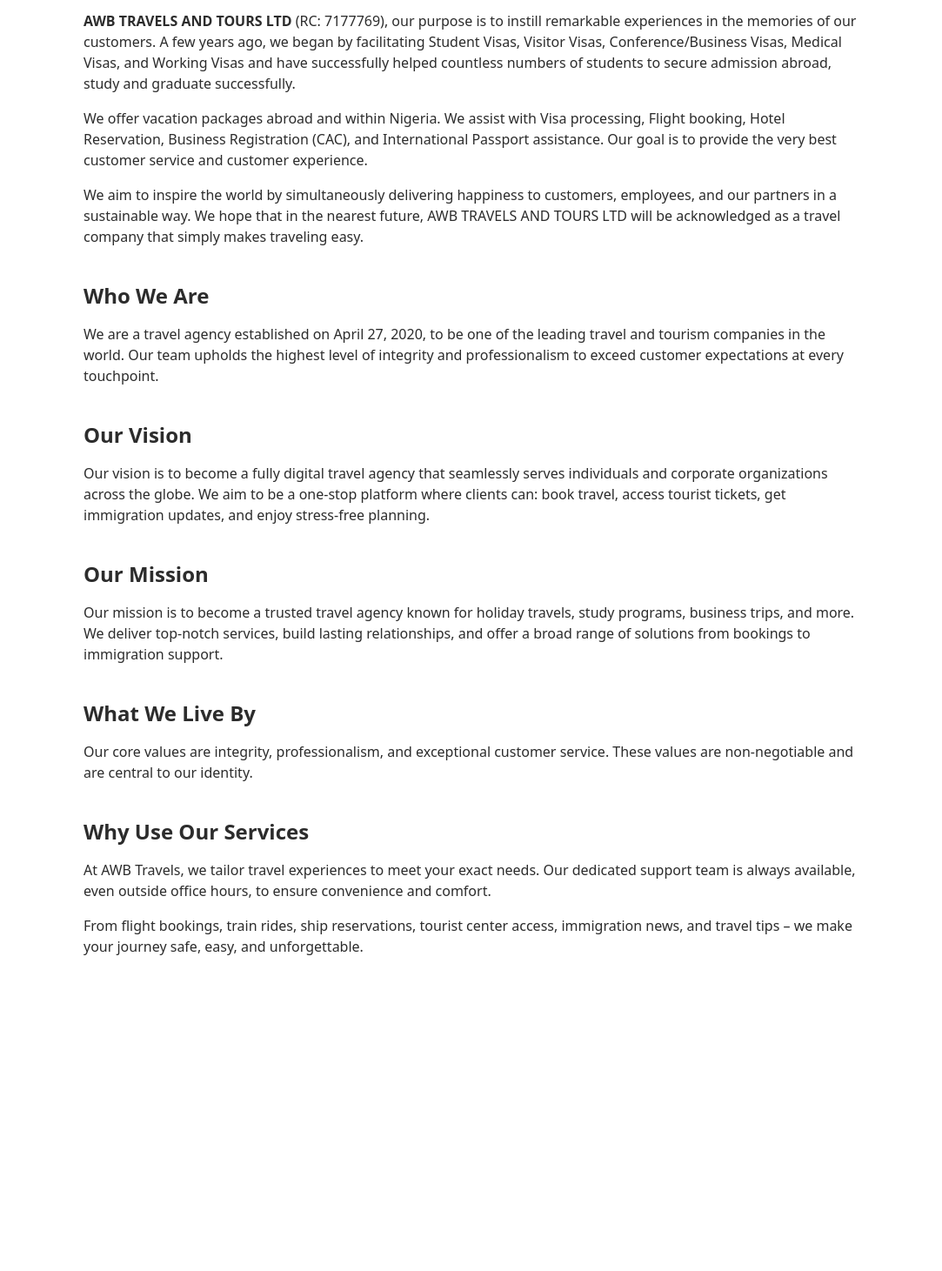
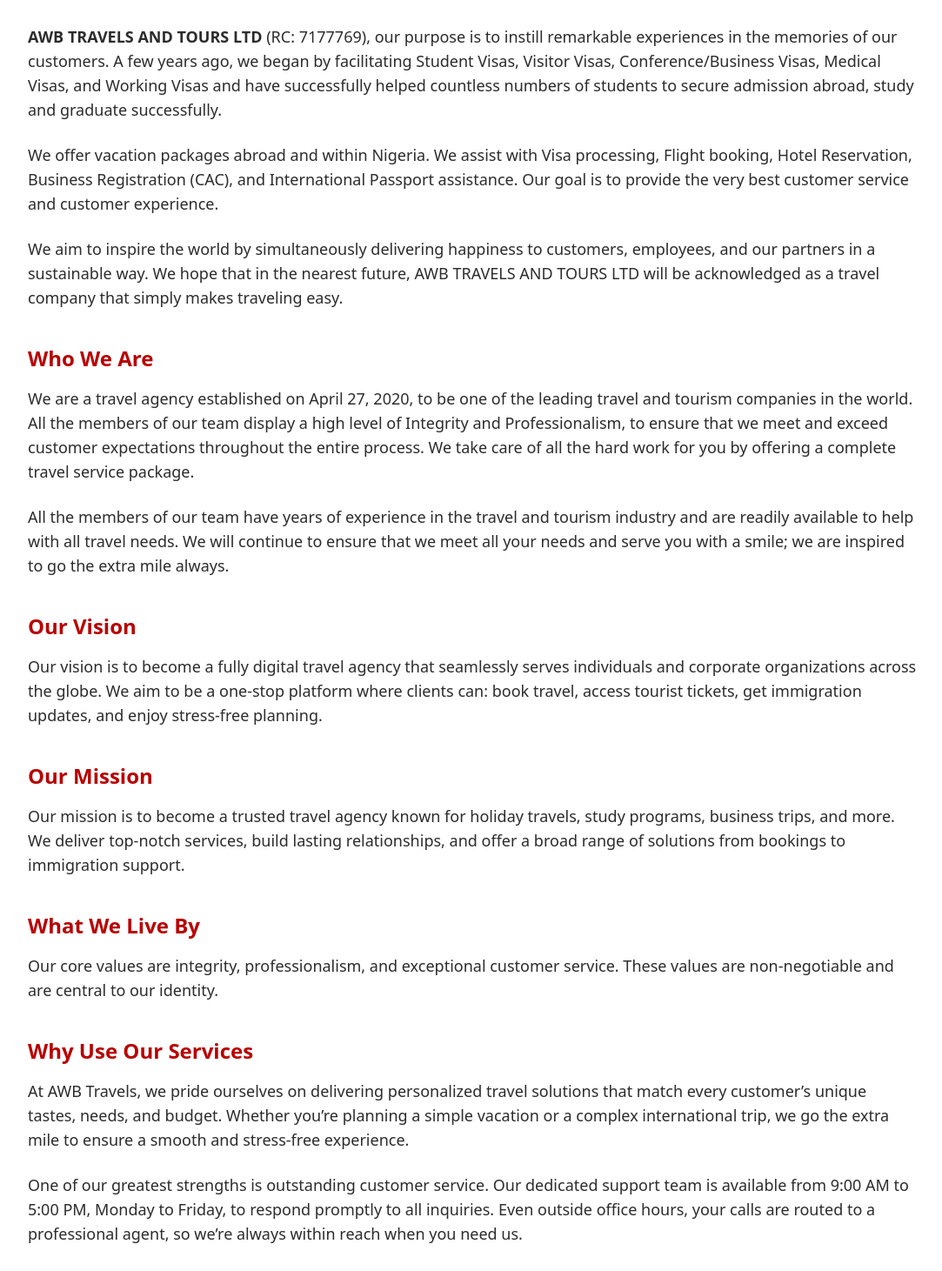
Before and after one commit to awbtravels/andtours, a React (Vite) app: page /about in a window 1280 px wide. Shown: the part 100-1561 px from the top of the page at 87% size, without its empty margins (96-1179 px from the left). Before the commit the page ends 1264 px from the top, so only its background shows below. Built offline with nearby package versions, Linux system fonts and the light colour scheme.

Commit message:
Update AboutPage.jsx

```diff
--- a/src/pages/AboutPage.jsx
+++ b/src/pages/AboutPage.jsx
@@ -1,65 +1,81 @@
 // src/pages/AboutPage.jsx import React from "react";
 
-export default function AboutPage() { return ( <main className="bg-white text-charcoal min-h-screen font-sans px-6 py-12"> <div className="max-w-4xl mx-auto"> <h1 className="text-3xl md:text-4xl font-bold text-center mb-6">About Us</h1>
+export default function AboutPage() { return ( <main className="bg-white text-charcoal min-h-screen px-6 py-12"> <section className="max-w-5xl mx-auto"> <h1 className="text-3xl md:text-5xl font-bold text-center mb-8 text-red-primary"> About Us </h1>
 
-<p className="mb-4">
-      <strong>AWB TRAVELS AND TOURS LTD</strong> (RC: 7177769), our purpose is to instill remarkable
-      experiences in the memories of our customers. A few years ago, we began by facilitating
-      Student Visas, Visitor Visas, Conference/Business Visas, Medical Visas, and Working Visas
-      and have successfully helped countless numbers of students to secure admission abroad,
-      study and graduate successfully.
+<p className="text-base md:text-lg leading-relaxed mb-6">
+      <strong>AWB TRAVELS AND TOURS LTD</strong> (RC: 7177769), our purpose is to instill
+      remarkable experiences in the memories of our customers. A few years ago,
+      we began by facilitating Student Visas, Visitor Visas, Conference/Business
+      Visas, Medical Visas, and Working Visas and have successfully helped countless
+      numbers of students to secure admission abroad, study and graduate successfully.
     </p>
 
-    <p className="mb-4">
-      We offer vacation packages abroad and within Nigeria. We assist with Visa processing,
-      Flight booking, Hotel Reservation, Business Registration (CAC), and International Passport
-      assistance. Our goal is to provide the very best customer service and customer experience.
+    <p className="text-base md:text-lg leading-relaxed mb-6">
+      We offer vacation packages abroad and within Nigeria. We assist with Visa
+      processing, Flight booking, Hotel Reservation, Business Registration (CAC), and
+      International Passport assistance. Our goal is to provide the very best customer
+      service and customer experience.
     </p>
 
-    <p className="mb-4">
-      We aim to inspire the world by simultaneously delivering happiness to customers, employees,
-      and our partners in a sustainable way. We hope that in the nearest future, AWB TRAVELS AND
-      TOURS LTD will be acknowledged as a travel company that simply makes traveling easy.
+    <p className="text-base md:text-lg leading-relaxed mb-6">
+      We aim to inspire the world by simultaneously delivering happiness to customers,
+      employees, and our partners in a sustainable way. We hope that in the nearest future,
+      AWB TRAVELS AND TOURS LTD will be acknowledged as a travel company that simply makes
+      traveling easy.
     </p>
 
-    <h2 className="text-2xl font-semibold mt-10 mb-4">Who We Are</h2>
-    <p className="mb-4">
-      We are a travel agency established on April 27, 2020, to be one of the leading travel and
-      tourism companies in the world. Our team upholds the highest level of integrity and
-      professionalism to exceed customer expectations at every touchpoint.
+    <h2 className="text-2xl font-bold text-red-primary mt-10 mb-4">Who We Are</h2>
+    <p className="text-base md:text-lg leading-relaxed mb-6">
+      We are a travel agency established on April 27, 2020, to be one of the leading travel
+      and tourism companies in the world. All the members of our team display a high level of
+      Integrity and Professionalism, to ensure that we meet and exceed customer expectations
+      throughout the entire process. We take care of all the hard work for you by offering a
+      complete travel service package.
+    </p>
+    <p className="text-base md:text-lg leading-relaxed mb-6">
+      All the members of our team have years of experience in the travel and tourism industry
+      and are readily available to help with all travel needs. We will continue to ensure that
+      we meet all your needs and serve you with a smile; we are inspired to go the extra mile always.
     </p>
 
-    <h2 className="text-2xl font-semibold mt-10 mb-4">Our Vision</h2>
-    <p className="mb-4">
-      Our vision is to become a fully digital travel agency that seamlessly serves individuals and
-      corporate organizations across the globe. We aim to be a one-stop platform where clients can:
-      book travel, access tourist tickets, get immigration updates, and enjoy stress-free planning.
+    <h2 className="text-2xl font-bold text-red-primary mt-10 mb-4">Our Vision</h2>
+    <p className="text-base md:text-lg leading-relaxed mb-6">
+      Our vision is to become a fully digital travel agency that seamlessly serves individuals
+      and corporate organizations across the globe. We aim to be a one-stop platform where clients
+      can: book travel, access tourist tickets, get immigration updates, and enjoy stress-free planning.
     </p>
 
-    <h2 className="text-2xl font-semibold mt-10 mb-4">Our Mission</h2>
-    <p className="mb-4">
+    <h2 className="text-2xl font-bold text-red-primary mt-10 mb-4">Our Mission</h2>
+    <p className="text-base md:text-lg leading-relaxed mb-6">
       Our mission is to become a trusted travel agency known for holiday travels, study programs,
       business trips, and more. We deliver top-notch services, build lasting relationships, and
       offer a broad range of solutions from bookings to immigration support.
     </p>
 
-    <h2 className="text-2xl font-semibold mt-10 mb-4">What We Live By</h2>
-    <p className="mb-4">
-      Our core values are integrity, professionalism, and exceptional customer service. These
-      values are non-negotiable and are central to our identity.
+    <h2 className="text-2xl font-bold text-red-primary mt-10 mb-4">What We Live By</h2>
+    <p className="text-base md:text-lg leading-relaxed mb-6">
+      Our core values are integrity, professionalism, and exceptional customer service. These values
+      are non-negotiable and are central to our identity.
     </p>
 
-    <h2 className="text-2xl font-semibold mt-10 mb-4">Why Use Our Services</h2>
-    <p className="mb-4">
-      At AWB Travels, we tailor travel experiences to meet your exact needs. Our dedicated support
-      team is always available, even outside office hours, to ensure convenience and comfort.
+    <h2 className="text-2xl font-bold text-red-primary mt-10 mb-4">Why Use Our Services</h2>
+    <p className="text-base md:text-lg leading-relaxed mb-6">
+      At AWB Travels, we pride ourselves on delivering personalized travel solutions that match every
+      customer’s unique tastes, needs, and budget. Whether you’re planning a simple vacation or a complex
+      international trip, we go the extra mile to ensure a smooth and stress-free experience.
     </p>
-
-    <p className="mb-4">
-      From flight bookings, train rides, ship reservations, tourist center access, immigration
-      news, and travel tips – we make your journey safe, easy, and unforgettable.
+    <p className="text-base md:text-lg leading-relaxed mb-6">
+      One of our greatest strengths is outstanding customer service. Our dedicated support team is available
+      from 9:00 AM to 5:00 PM, Monday to Friday, to respond promptly to all inquiries. Even outside office hours,
+      your calls are routed to a professional agent, so we’re always within reach when you need us.
     </p>
-  </div>
+    <p className="text-base md:text-lg leading-relaxed">
+      We also offer a wide range of additional services, including flight bookings, train, ship, and ride reservations,
+      global tour and ticketing support, access to tourist center bookings worldwide, the latest immigration news
+      updates, and expert travel tips and guides. At AWB Travels, your journey begins with us and we ensure it’s safe,
+      affordable, and unforgettable.
+    </p>
+  </section>
 </main>
 
 ); }
```
